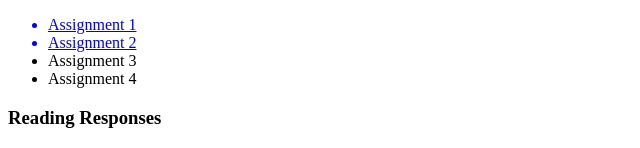
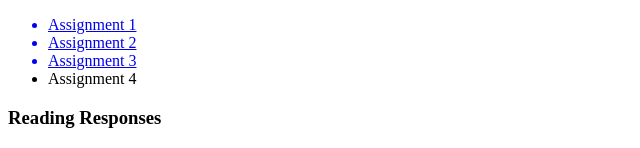
Before and after one commit to anniecarm/cc19, a plain HTML site: page index.html in a window 1280 px wide. Shown: the part 638-786 px from the top of the page, 0-640 px from the left. Drawn offline with Linux system fonts and the light colour scheme.

Commit message:
Update index.html

```diff
--- a/index.html
+++ b/index.html
@@ -24,7 +24,7 @@
 			<ul>
 				<a href="assignments/assignment1/index.html"><li>Assignment 1</li></a>
 				<a href="assignments/assignment2/index.html"><li>Assignment 2</li></a>
-				<li>Assignment 3</li>
+				<a href="https://anniecarm.github.io/adventure/"><li>Assignment 3</li></a>
 				<li>Assignment 4</li>
 			</ul>
 		</section>
```
